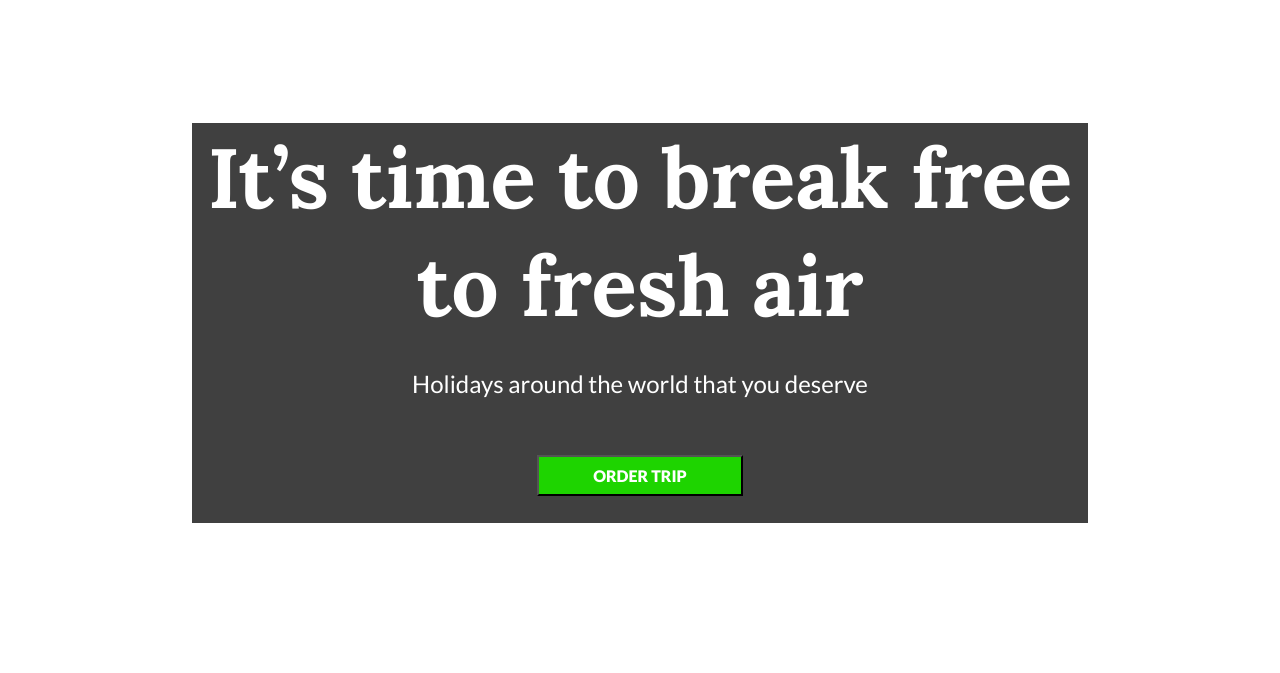
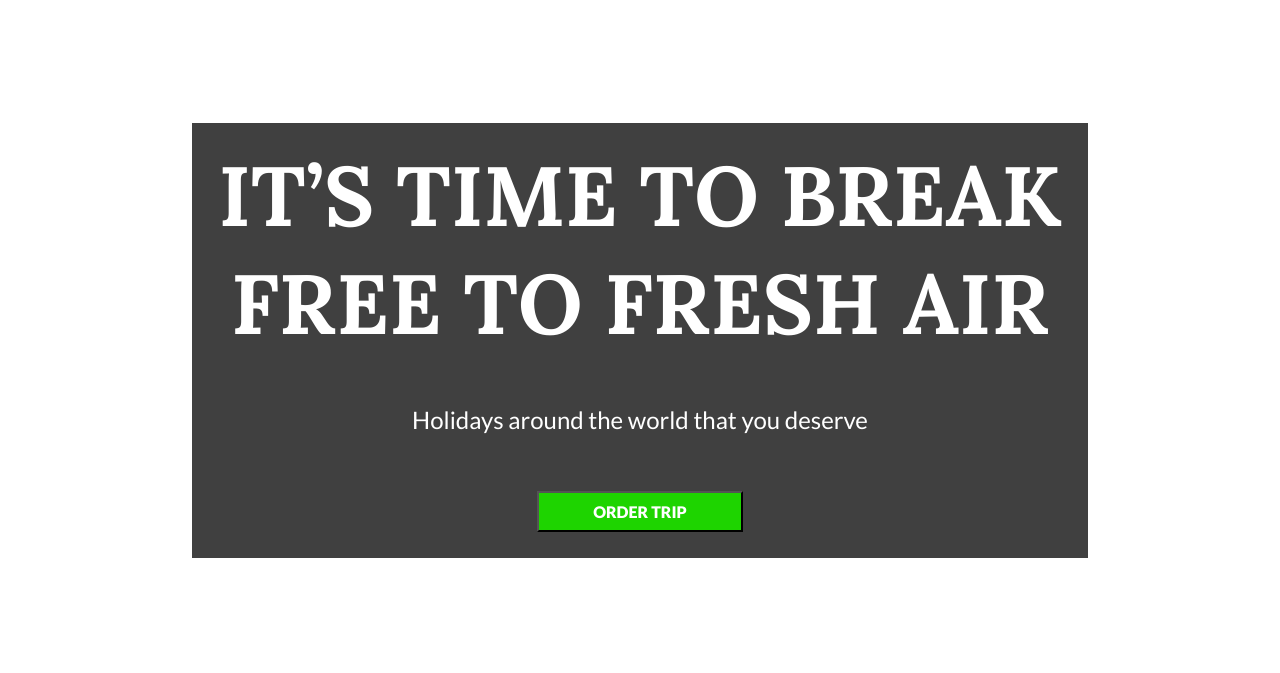
Before and after one commit to YR95/hw11_travel_landing, a plain HTML site: page index.html in a window 1280 px wide. Shown: the part 72-745 px from the top of the page. Drawn offline with Linux system fonts and the light colour scheme.

Commit message:
Update text

```diff
--- a/styles/style.scss
+++ b/styles/style.scss
@@ -99,6 +99,9 @@ $font-family-Roboto: 'Roboto Slab', serif;
   &__header {
     @include font_settings($font-family-Lora, 84px, 700);
     color: $white-color-op;
+    padding: 2%;
+    text-transform: uppercase;
+    text-align: center;
   }
 
   &__info {
```
Also changed, not shown: index.html (+3 -1 lines), styles/style.css, 1 other file.
